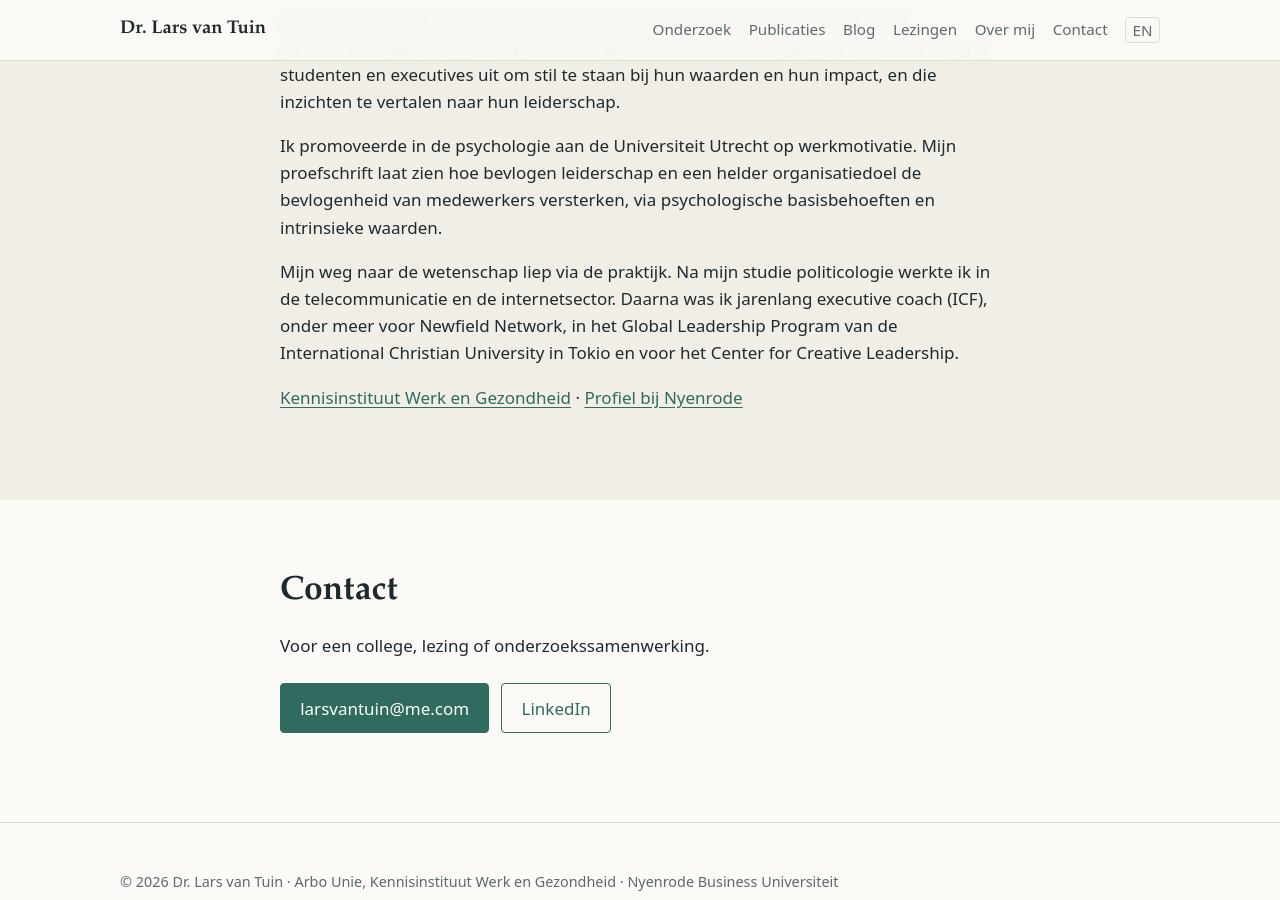
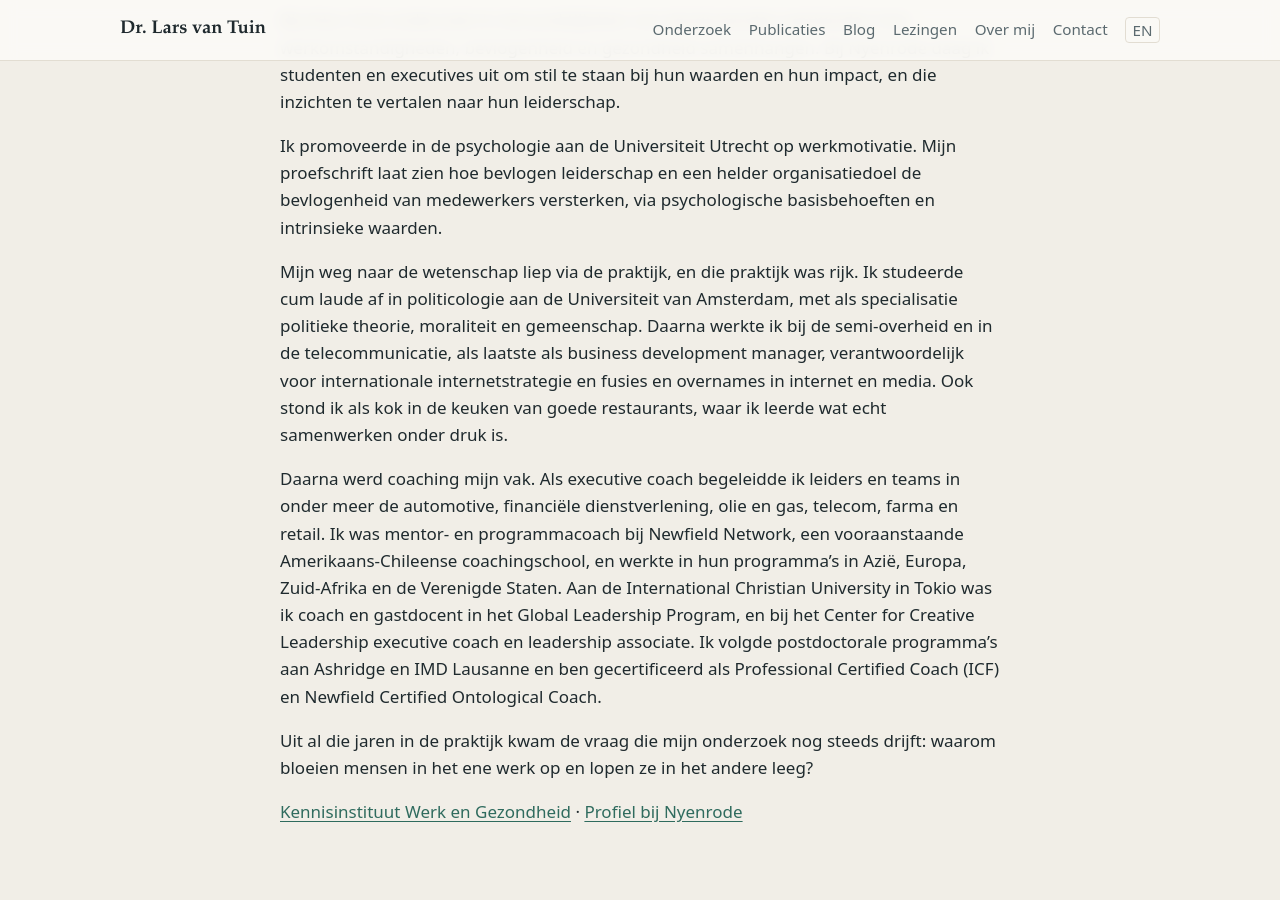
Before and after one commit to larsvantuin/website, a Jekyll site: the page built from index.html, in a window 1280 px wide and 900 px high, scrolled down 6081 px. Built offline with Jekyll 4.4.1, drawn with Linux system fonts in a browser that asks for light colours.

Commit message:
Loopbaan in Over mij uitgebreid
Co-Authored-By: Claude Opus 5.5 <noreply@anthropic.com>
Claude-Session: https://claude.ai/code/session_01JLiW56dra78zm9y6Qetye6

```diff
--- a/en/index.html
+++ b/en/index.html
@@ -84,7 +84,9 @@ description: "Research, lectures and talks on leadership, motivation, work engag
     <p>I am affiliated with the Knowledge Institute of Work and Health of Arbo Unie and an Associate Professor at Nyenrode Business University, the Netherlands. I study the psychology of leadership, motivation, meaning and sustainable engagement at work. What drives me: showing how small changes in self-awareness, behaviour and the work environment can strengthen motivation and meaning.</p>
     <p>At Arbo Unie I use occupational health data from tens of thousands of workers to study how working conditions, engagement and health are related. At Nyenrode I challenge students and executives to reflect on their values and impact, and to translate those insights into their leadership.</p>
     <p>I received my PhD in psychology from Utrecht University on work motivation. My dissertation shows how engaging leadership and a clear corporate purpose strengthen employee engagement through basic psychological needs and intrinsic values.</p>
-    <p>My path to academia ran through practice. After studying political science I worked in telecommunications and the internet sector. I then spent many years as an executive coach (ICF), among others for Newfield Network, in the Global Leadership Program of International Christian University in Tokyo, and for the Center for Creative Leadership.</p>
+    <p>My path to academia ran through practice, and a rich practice it was. I graduated cum laude in political science from the University of Amsterdam, specialising in political theory, morality and community. I then worked in the semi-public sector and in telecommunications, most recently as business development manager responsible for international internet strategy and mergers and acquisitions in internet and media. I also worked as a chef in fine restaurants, where I learned what real teamwork under pressure means.</p>
+    <p>Coaching then became my profession. As an executive coach I worked with leaders and teams in industries including automotive, financial services, oil and gas, telecom, pharma and retail. I was a mentor and program coach with Newfield Network, a leading American-Chilean coaching school, working in their programs in Asia, Europe, South Africa and the United States. At International Christian University in Tokyo I was a coach and guest lecturer in the Global Leadership Program, and at the Center for Creative Leadership an executive coach and leadership associate. I completed postgraduate programs at Ashridge and IMD Lausanne and am certified as a Professional Certified Coach (ICF) and Newfield Certified Ontological Coach.</p>
+    <p>All those years in practice gave me the question that still drives my research: why do people flourish in one job and burn out in another?</p>
     <p><a href="{{ p.links.kennisinstituut }}">Knowledge Institute of Work and Health</a> · <a href="{{ p.links.nyenrode }}">Profile at Nyenrode</a></p>
   </div>
 </section>
--- a/index.html
+++ b/index.html
@@ -97,7 +97,9 @@ layout: default
     <p>Ik ben verbonden aan het Kennisinstituut Werk en Gezondheid van Arbo Unie en als universitair hoofddocent aan Nyenrode Business Universiteit. Ik onderzoek de psychologie van leiderschap, motivatie, betekenis en duurzame bevlogenheid in werk. Wat me drijft: laten zien hoe kleine veranderingen in zelfbewustzijn, gedrag en werkomgeving motivatie en betekenis kunnen versterken.</p>
     <p>Bij Arbo Unie onderzoek ik met praktijkdata van tienduizenden werkenden hoe werkomstandigheden, bevlogenheid en gezondheid samenhangen. Bij Nyenrode daag ik studenten en executives uit om stil te staan bij hun waarden en hun impact, en die inzichten te vertalen naar hun leiderschap.</p>
     <p>Ik promoveerde in de psychologie aan de Universiteit Utrecht op werkmotivatie. Mijn proefschrift laat zien hoe bevlogen leiderschap en een helder organisatiedoel de bevlogenheid van medewerkers versterken, via psychologische basisbehoeften en intrinsieke waarden.</p>
-    <p>Mijn weg naar de wetenschap liep via de praktijk. Na mijn studie politicologie werkte ik in de telecommunicatie en de internetsector. Daarna was ik jarenlang executive coach (ICF), onder meer voor Newfield Network, in het Global Leadership Program van de International Christian University in Tokio en voor het Center for Creative Leadership.</p>
+    <p>Mijn weg naar de wetenschap liep via de praktijk, en die praktijk was rijk. Ik studeerde cum laude af in politicologie aan de Universiteit van Amsterdam, met als specialisatie politieke theorie, moraliteit en gemeenschap. Daarna werkte ik bij de semi-overheid en in de telecommunicatie, als laatste als business development manager, verantwoordelijk voor internationale internetstrategie en fusies en overnames in internet en media. Ook stond ik als kok in de keuken van goede restaurants, waar ik leerde wat echt samenwerken onder druk is.</p>
+    <p>Daarna werd coaching mijn vak. Als executive coach begeleidde ik leiders en teams in onder meer de automotive, financiële dienstverlening, olie en gas, telecom, farma en retail. Ik was mentor- en programmacoach bij Newfield Network, een vooraanstaande Amerikaans-Chileense coachingschool, en werkte in hun programma’s in Azië, Europa, Zuid-Afrika en de Verenigde Staten. Aan de International Christian University in Tokio was ik coach en gastdocent in het Global Leadership Program, en bij het Center for Creative Leadership executive coach en leadership associate. Ik volgde postdoctorale programma’s aan Ashridge en IMD Lausanne en ben gecertificeerd als Professional Certified Coach (ICF) en Newfield Certified Ontological Coach.</p>
+    <p>Uit al die jaren in de praktijk kwam de vraag die mijn onderzoek nog steeds drijft: waarom bloeien mensen in het ene werk op en lopen ze in het andere leeg?</p>
     <p><a href="{{ p.links.kennisinstituut }}">Kennisinstituut Werk en Gezondheid</a> · <a href="{{ p.links.nyenrode }}">Profiel bij Nyenrode</a></p>
   </div>
 </section>
```
